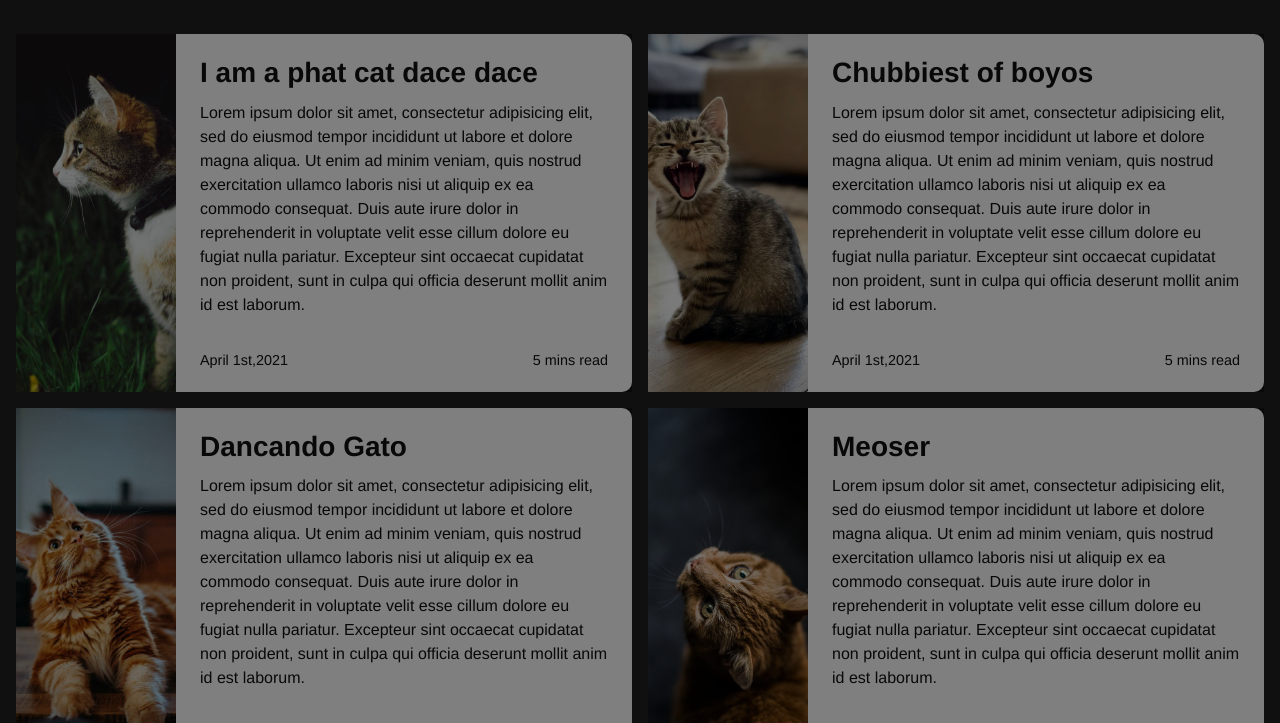
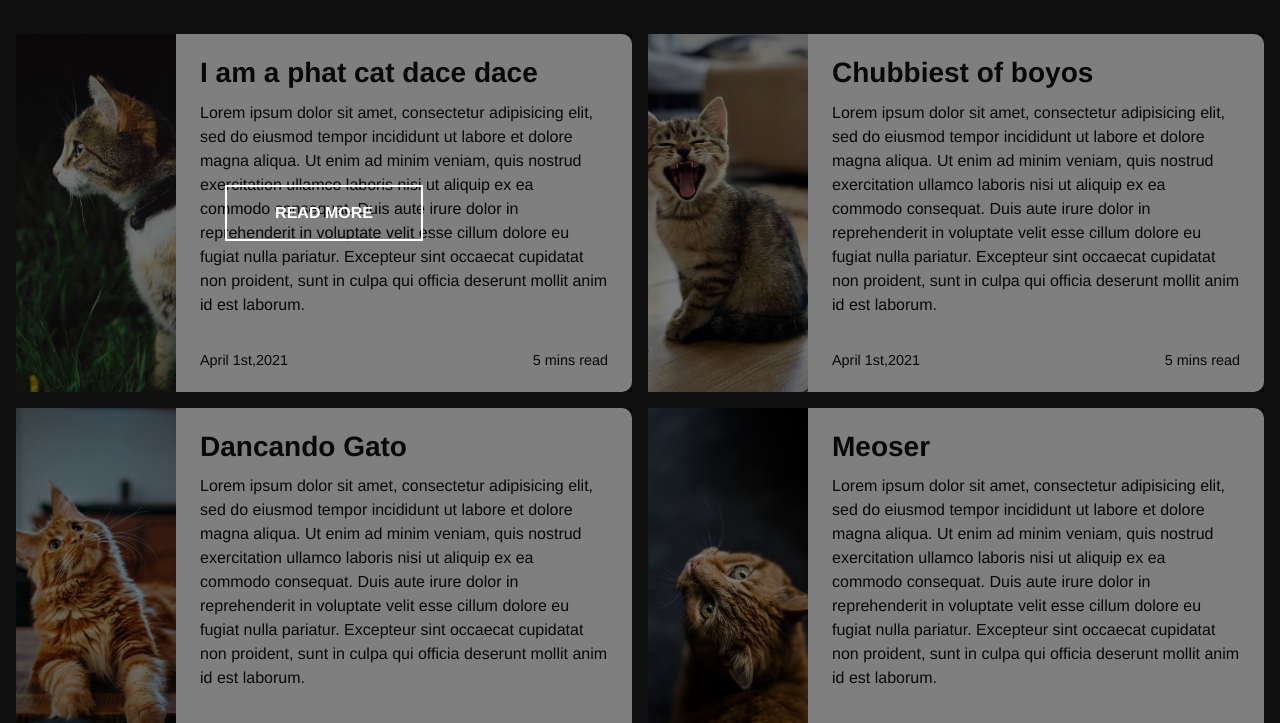
Before and after one commit to PilarCha/Scss-hhover-effect, a website: page index.html in a window 1280 px wide. Shown: the part 66-789 px from the top of the page. Drawn offline with nearby package versions, Linux system fonts and the light colour scheme; files that its build step writes are made by us from their sources.

Commit message:
finished overlay ready to include it into the main screen

```diff
--- a/app/scss/style.scss
+++ b/app/scss/style.scss
@@ -58,11 +58,21 @@ a, a:visited {
 
     @media (min-width: 59em) {
       position: relative;
-      display: block;
-      // opacity:  0;
+      display: grid;
+      justify-content: center;
+      align-items: center;
       background-color: rgba(0,0,0,0.5);
       grid-column: 1 / 4;
       grid-row: 1/3;
+    }
+
+    span {
+      display: inline-block;
+      border: 2px solid #fff;
+      padding: 1rem 3rem;
+      color: #fff;
+      text-transform: uppercase;
+      font-weight: 700;
     }
   }
 
--- a/index.html
+++ b/index.html
@@ -13,7 +13,9 @@
     <h1>CSS grid Assaasdf</h1>
     <section class = "cards">
       <a href="#" class="card">
-        <div class="card__overlay"></div>
+        <div class="card__overlay">
+          <span>Read More</span>
+        </div>
         <div class="card__image" style = "background-image:url('./img/cat1.jpg')"></div>
         <div class="card__content">
           <div class="card__title">I am a phat cat dace dace</div>
```
